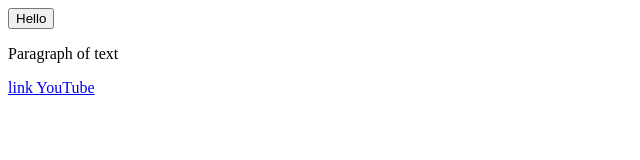
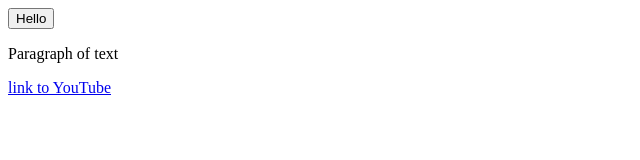
Before and after one commit to Ishant-Mishra/second-html, a plain HTML site: page index.html in a window 1280 px wide. Shown: the full height of the page, 0-640 px from the left. Drawn offline with Linux system fonts and the light colour scheme.

Commit message:
new change

```diff
--- a/index.html
+++ b/index.html
@@ -13,7 +13,7 @@
         Paragraph of text
     </p>
     <a href = "https://www.youtube.com/" target="_blank">
-        link  YouTube
+        link to YouTube
     </a> <!-- This is a anchor tag , For link to open on another webpage we use target attribute.-->
 </body>
 </html>
```
